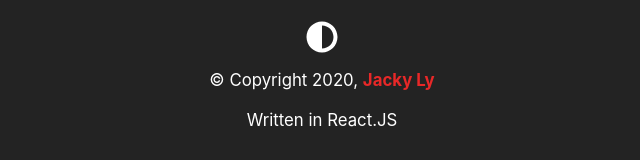
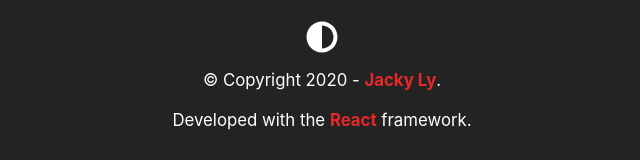
Before and after one commit to lyjacky11/covid-screening, a React (Create React App) app: page / in a window 1280 px wide. Shown: the part 770-930 px from the top of the page, without its empty margins (318-958 px from the left). Built offline with nearby package versions, Linux system fonts and the light colour scheme.

Commit message:
Update Footer

```diff
--- a/src/components/Footer.css
+++ b/src/components/Footer.css
@@ -21,6 +21,7 @@
 a {
     cursor: pointer;
     color: #E82828;
+    font-weight: bold;
     text-decoration: none;
 }
 
--- a/src/components/Footer.js
+++ b/src/components/Footer.js
@@ -9,11 +9,12 @@ class Footer extends Component {
         const { theme, changeTheme } = this.props;
         const footerClass = `footer ${theme}`;
         const themeBtn = `themeBtn ${theme}`;
+        const currentYear = new Date().getFullYear();
 
         return (
             <footer className={footerClass}>
                 <FontAwesomeIcon className={themeBtn} onClick={changeTheme} icon={faAdjust} size="2x"></FontAwesomeIcon>
-                <p className={theme}>© Copyright <script>document.write(new Date().getFullYear())</script>2020, <a href="https://github.com/lyjacky11" target="_blank" rel="noopener noreferrer"><b>Jacky Ly</b></a> <br /><br /> Written in React.JS</p>
+                <p className={theme}>© Copyright {currentYear} - <a href="https://github.com/lyjacky11" target="_blank" rel="noopener noreferrer">Jacky Ly</a>. <br /><br /> Developed with the <a href="https://reactjs.org" target="_blank" rel="noopener noreferrer">React</a> framework.</p>
             </footer>
         );
     }
```
